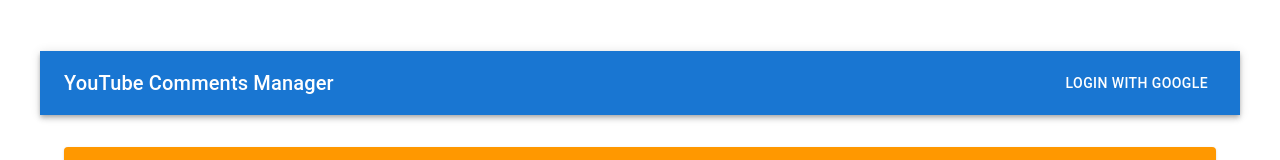
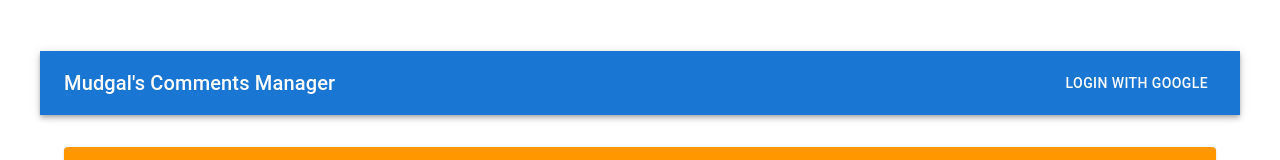
Before and after one commit to mmudgal33/GoogleAuthenticationwithReactNode, a React (Vite) app in the folder frontend/: page / in a window 1280 px wide. Shown: the top 160 px of the page. Built offline with nearby package versions, Linux system fonts and the light colour scheme; no server answers.

Commit message:
commit google verification app

```diff
--- a/frontend/src/AppD2.jsx
+++ b/frontend/src/AppD2.jsx
@@ -80,7 +80,13 @@ function AppD2() {
     // navigate("/google/callback");
   };
 
-  // console.log('authUrl ', cauthUrl);
+  // console.log('authUrl ', authUrl);
+
+
+
+  // const handlePrivacyPolicy = () => {
+  //   navigate("/privacy");
+  // };
 
 
   useEffect(() => {
@@ -131,7 +137,7 @@ function AppD2() {
         <AppBar position="static">
           <Toolbar>
             <Typography variant="h6" component="div" sx={{ flexGrow: 1 }}>
-              YouTube Comments Manager
+              Mudgal's Comments Manager &nbsp;
             </Typography>
 
             {isAuthenticated ? (
@@ -175,7 +181,7 @@ function AppD2() {
           <Routes>
             {/* <Route path="/oauth2callback" element={<OAuthCallbackD2 />} />  */}
             <Route path="/oauth2callback" element={<OAuthCallbackD2 />} />
-            <Route path="/privacy-policy" element={<PrivacyPolicy />} />
+            <Route path="/privacy" element={<PrivacyPolicy />} />
             <Route path="/" element={
               <>
 
@@ -189,9 +195,17 @@ function AppD2() {
                       To post, edit, or delete comments, you need to authenticate with your Google account.
                       <PrivacyPolicy />
                     </Typography>
+
                     <Button variant="contained" onClick={handleLogin}>
                       Login with Google
                     </Button>
+                    &nbsp;
+                    {/* <a href="https://googleauthenticationwithreactnodef.onrender.com/privacy-policy" target="_blank">Privacy Policy</a> */}
+
+
+                    {/* <Button variant="contained" onClick={handlePrivacyPolicy}>
+                      Privacy Policy
+                    </Button> */}
                   </Paper>
                 )}
 
```
